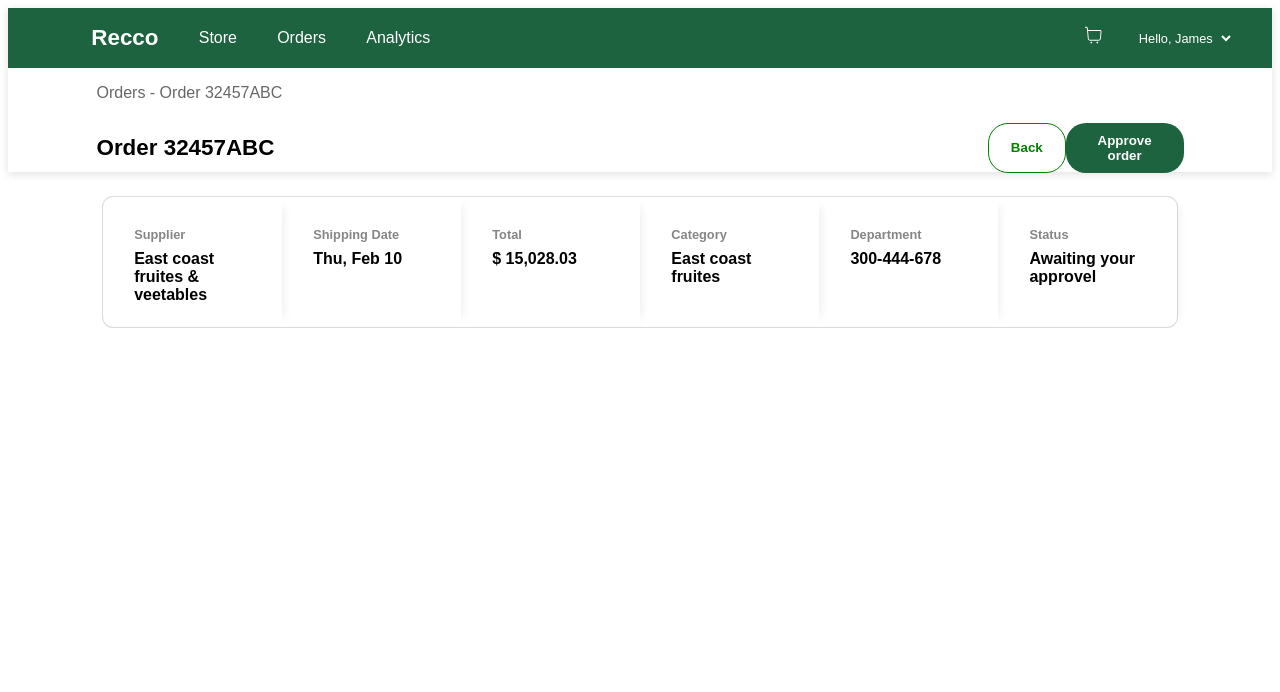
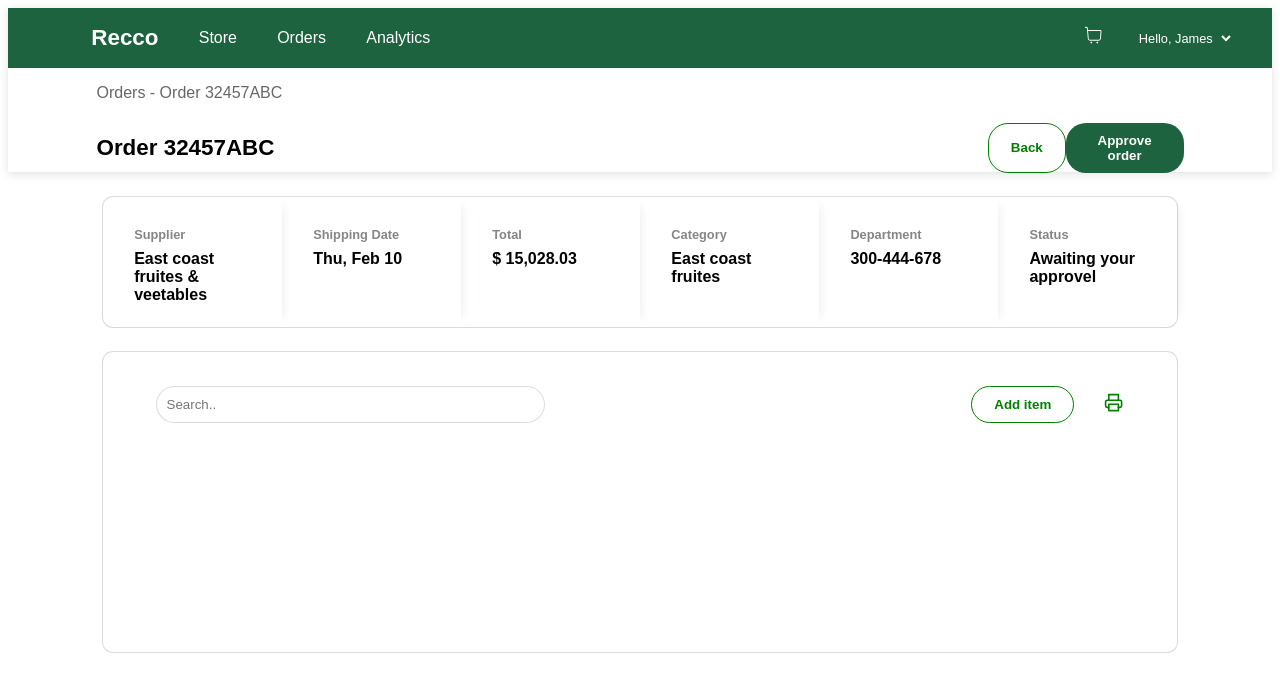
Before and after one commit to mdfaizan973/Reeco, a React (Vite) app in the folder recco-assignemtn/: page / in a window 1280 px wide. Shown: the top 692 px of the page. Built offline with nearby package versions, Linux system fonts and the light colour scheme.

Commit message:
Able to make search bar

```diff
--- a/recco-assignemtn/src/App.jsx
+++ b/recco-assignemtn/src/App.jsx
@@ -1,12 +1,14 @@
 import Navbar from "./Components/Navbar";
 import "./App.css";
 import SmallCards from "./Components/SmallCards";
+import Table from "./Components/Table";
 
 export default function App() {
   return (
     <div className="main_container_app">
       <Navbar />
       <SmallCards />
+      <Table />
     </div>
   );
 }
--- /dev/null
+++ b/recco-assignemtn/src/Components/SearchNav.jsx
@@ -0,0 +1,75 @@
+import styled from "styled-components";
+import { FiPrinter } from "react-icons/fi";
+
+export default function SearchNav() {
+  return (
+    <DIV>
+      <div className="main_container">
+        <div className="input-box">
+          <input placeholder="Search.. " />
+          {/* <svg
+            className="svgs"
+            xmlns="http://www.w3.org/2000/svg"
+            width="24"
+            height="24"
+            viewBox="0 0 24 24"
+          >
+            <path d="M15.5 14h-.79l-.28-.27a6.5 6.5 0 0 0 1.48-5.34c-.47-2.78-2.79-5-5.59-5.34a6.505 6.505 0 0 0-7.27 7.27c.34 2.8 2.56 5.12 5.34 5.59a6.5 6.5 0 0 0 5.34-1.48l.27.28v.79l5 4.99L20.49 18l-4.99-5zm-6 0C7.01 14 5 11.99 5 9.5S7.01 5 9.5 5 14 7.01 14 9.5 11.99 14 9.5 14z" />
+          </svg> */}
+        </div>
+        <div className="buttons">
+          <button className="add">Add item</button>
+          <h4>
+            <FiPrinter />
+          </h4>
+        </div>
+      </div>
+    </DIV>
+  );
+}
+const DIV = styled.div`
+  width: 90%;
+  margin: auto;
+  padding: 15px;
+  .main_container {
+    display: flex;
+    justify-content: space-between;
+    align-items: center;
+  }
+  .input-box {
+    width: 38%;
+  }
+  .input-box input {
+    width: 100%;
+    padding: 10px;
+    border-radius: 20px;
+    border: none;
+    box-shadow: rgba(0, 0, 0, 0.02) 0px 1px 3px 0px,
+      rgba(27, 31, 35, 0.15) 0px 0px 0px 1px;
+  }
+  /* .svgs {
+    position: absolute;
+    top: 57%;
+    right: 900px;
+    transform: translateY(-50%);
+    fill: #ccc;
+    cursor: pointer;
+  } */
+  .buttons {
+    display: flex;
+    align-items: center;
+  }
+  .add {
+    padding: 10px 22px;
+    border: 1px solid green;
+    color: green;
+    font-weight: 600;
+    border-radius: 20px;
+    background-color: white;
+    margin-right: 30px;
+  }
+  h4 {
+    font-size: 1.2rem;
+    color: green;
+  }
+`;
--- a/recco-assignemtn/src/Components/SmallCards.jsx
+++ b/recco-assignemtn/src/Components/SmallCards.jsx
@@ -48,9 +48,9 @@ export default function SmallCards() {
 
 const DIV = styled.div`
   width: 85%;
+  margin: 25px auto;
   box-shadow: rgba(0, 0, 0, 0.02) 0px 1px 3px 0px,
     rgba(27, 31, 35, 0.15) 0px 0px 0px 1px;
-  margin: 25px auto;
   height: 130px;
   border-radius: 10px;
   .main_container {
--- /dev/null
+++ b/recco-assignemtn/src/Components/Table.jsx
@@ -0,0 +1,18 @@
+import styled from "styled-components";
+import SearchNav from "./SearchNav";
+
+export default function Table() {
+  return (
+    <DIV>
+      <SearchNav />
+    </DIV>
+  );
+}
+const DIV = styled.div`
+  width: 85%;
+  margin: 25px auto;
+  box-shadow: rgba(0, 0, 0, 0.02) 0px 1px 3px 0px,
+    rgba(27, 31, 35, 0.15) 0px 0px 0px 1px;
+  height: 300px;
+  border-radius: 10px;
+`;
```
